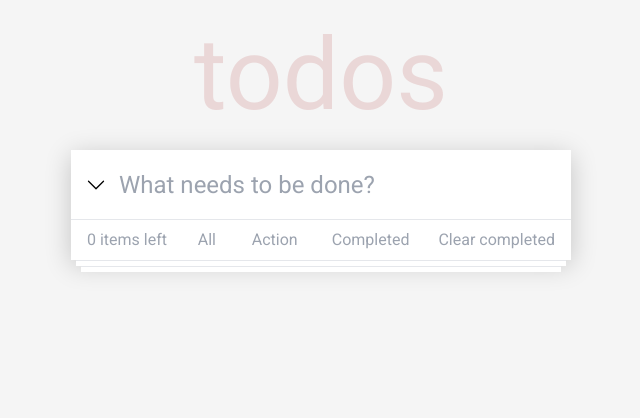
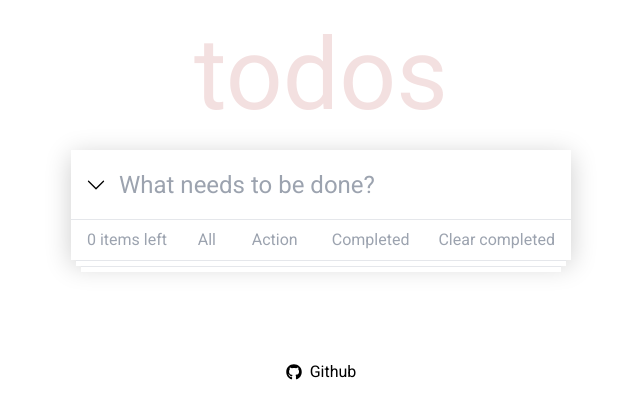
Before and after one commit to taras-lozinskyi/todo-list, a React (Create React App) app: page / in a window 1280 px wide. Shown: the top 418 px of the page, without its empty margins (319-959 px from the left). Built offline with nearby package versions, Linux system fonts and the light colour scheme.

Commit message:
добавив ссилку на git hub і іконку а також зробив так щоб при натискані на пше git hub ссилку сторінка відкривалася в новомо вікні

```diff
--- a/src/App.js
+++ b/src/App.js
@@ -1,4 +1,5 @@
 import React, { useEffect, useState } from "react";
+import { FaGithub } from 'react-icons/fa';
 
 import "./App.css";
 import { Header} from './componets/Header/Header'
@@ -8,25 +9,6 @@ import {Filter} from './componets/Filter/Filter'
 
 function App() {
   const [taskList, setTaskList] = useState([
-
-    // {
-    //   id :1,
-    //   status: false,
-    //   text:"fdfdfdffdf",
-    //   hoverDelite: false
-    // },
-    // {
-    //   id :2,
-    //   status: false,
-    //   text:"fdfdfdffdf",
-    //   hoverDelite: false
-    // },
-    // {
-    //   id :3,
-    //   status: false,
-    //   text:"fdfdfdffdf",
-    //   hoverDelite: false
-    // }
   ]);
 
   const [myFilter, setMyFilter] = useState(taskList);
@@ -41,8 +23,8 @@ function App() {
 
 
   return (
-    <div className="bg-[#f5f5f5]">
-      <div className="w-[500px] h-screen m-auto">
+
+      <div className="w-[500px] h-full m-auto">
         <Header />
 
         <div className="w-full shadow-[0_5px_25px_0_rgb(0,0,0,0.2)]  z-50 bg-white">
@@ -53,8 +35,13 @@ function App() {
 
         <div className="bg-white w-[490px] h-[6px] m-auto z-10 border-t-[1px]"></div>
         <div className="bg-white w-[480px] h-[6px] m-auto z-10 border-t-[1px]"></div>
+
+        <div className="w-full h-[200px] flex justify-center items-center">
+        <FaGithub/>
+          <a target="_blank"className="ml-2" href="https://github.com/taras-lozinskyi/todo-list">Github</a>
+        </div>
       </div>
-    </div>
+
   );
 }
 
```
